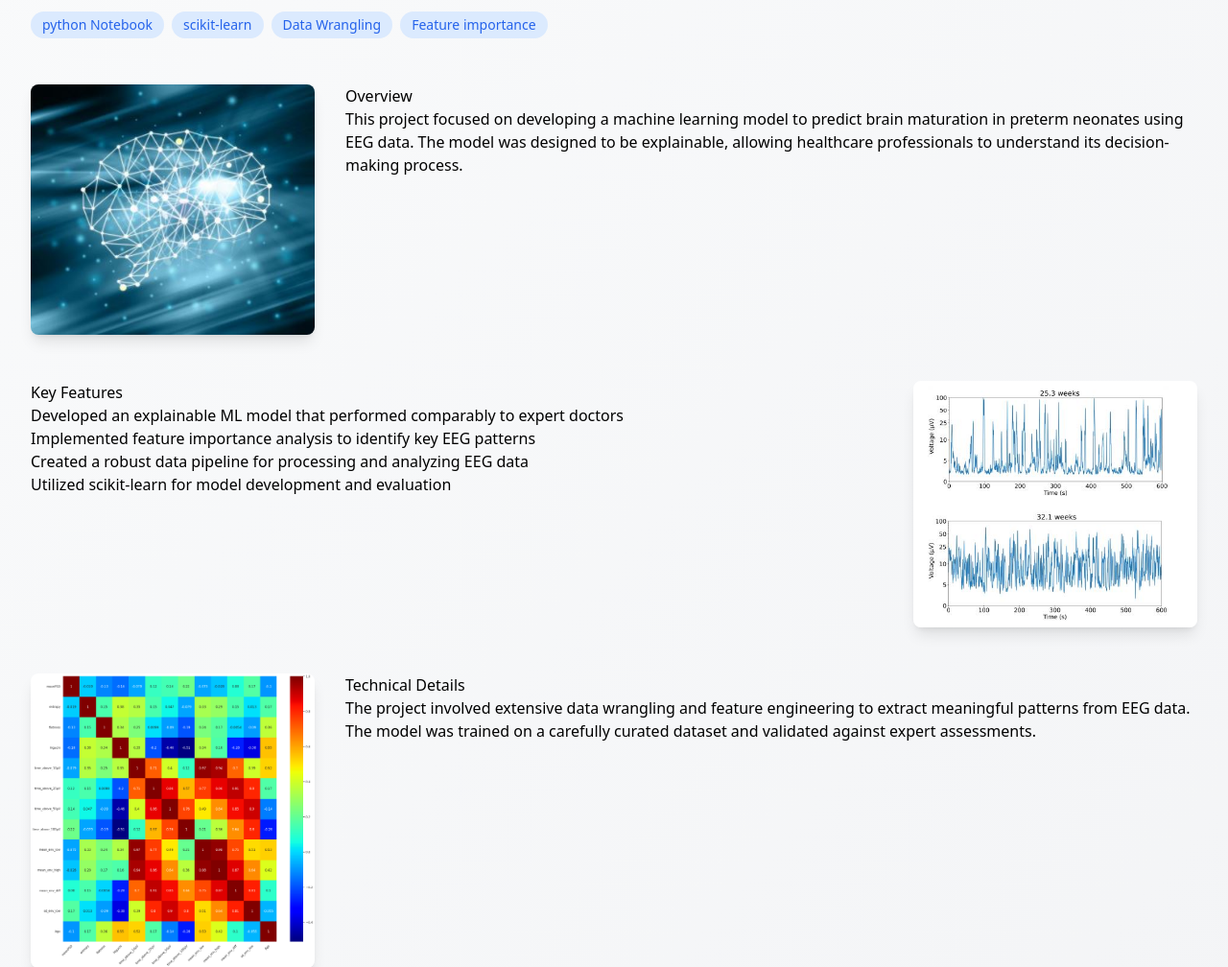
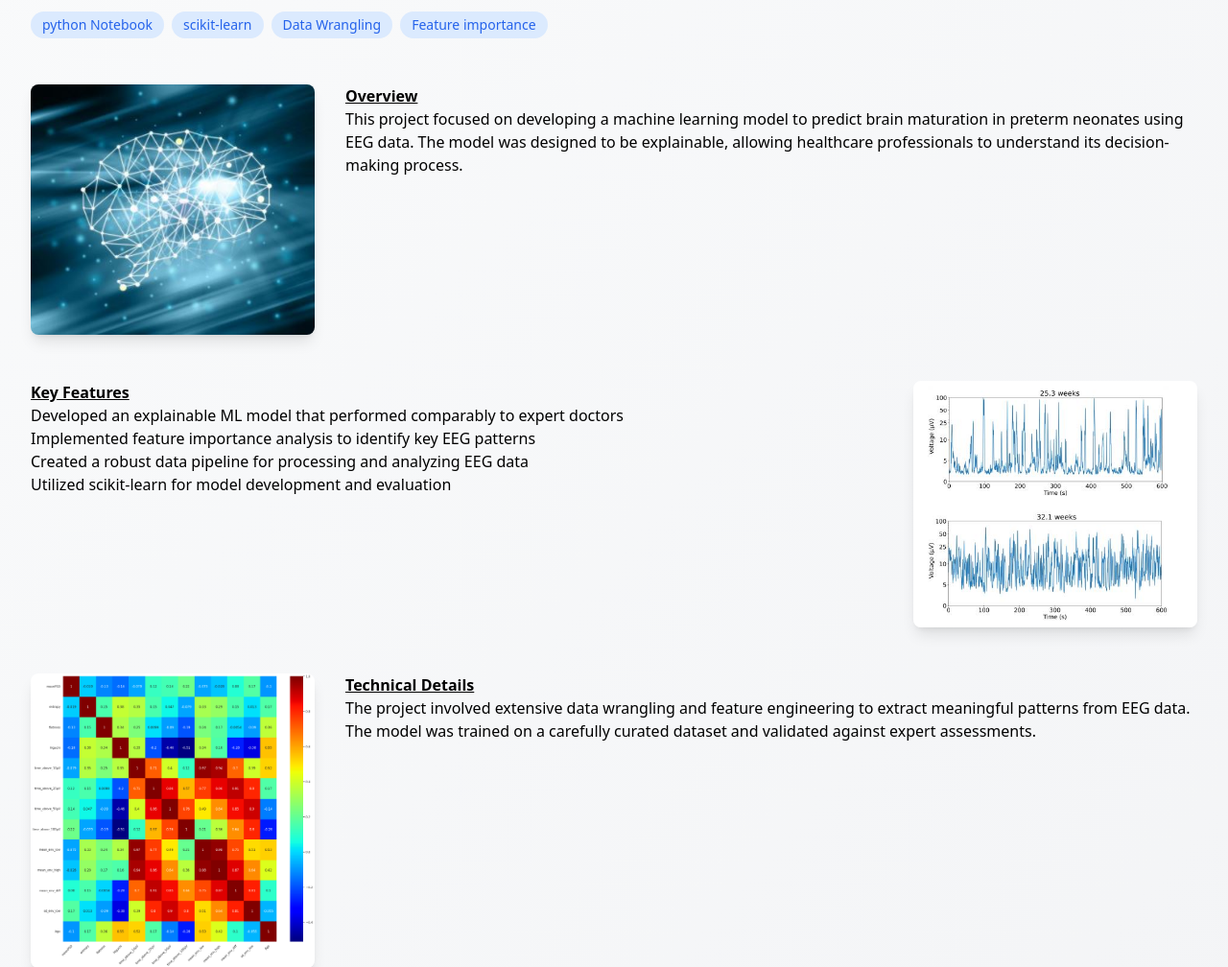
Before and after one commit to patriksn/portfolio, a Flask app: page /neonatal-brain-maturation in a window 1280 px wide. Shown: the part 156-1164 px from the top of the page at 96% size. Run offline with Flask 3, Linux system fonts and the light colour scheme; some libraries are stand-ins or nearby versions.

Commit message:
Style: Headers project 1

```diff
--- a/portfolio_page/templates/project1.html
+++ b/portfolio_page/templates/project1.html
@@ -20,7 +20,7 @@
             <img src="{{ url_for('static', filename='images/' + project.image) }}" alt="{{ project.title }}" class="w-full h-auto rounded-lg shadow-lg">
         </div>
         <div class="md:w-3/4 prose">
-            <h2>Overview</h2>
+            <h2 class="font-bold underline">Overview</h2>
             <p>This project focused on developing a machine learning model to predict brain maturation in preterm neonates using EEG data. The model was designed to be explainable, allowing healthcare professionals to understand its decision-making process.</p>
         </div>
     </div>
@@ -28,7 +28,7 @@
     <!-- Second Block: Text Left, Image Right -->
     <div class="flex flex-col-reverse md:flex-row gap-8 mb-12">
         <div class="md:w-3/4 prose">
-            <h2>Key Features</h2>
+            <h2 class="font-bold underline">Key Features</h2>
             <ul>
                 <li>Developed an explainable ML model that performed comparably to expert doctors</li>
                 <li>Implemented feature importance analysis to identify key EEG patterns</li>
@@ -47,7 +47,7 @@
             <img src="{{ url_for('static', filename='images/project1_3.png') }}" alt="Project 1 Results" class="w-full h-auto rounded-lg shadow-lg">
         </div>
         <div class="md:w-3/4 prose">
-            <h2>Technical Details</h2>
+            <h2 class="font-bold underline">Technical Details</h2>
             <p>The project involved extensive data wrangling and feature engineering to extract meaningful patterns from EEG data.  The model was trained on a carefully curated dataset and validated against expert assessments.</p>
         </div>
     </div>
```
